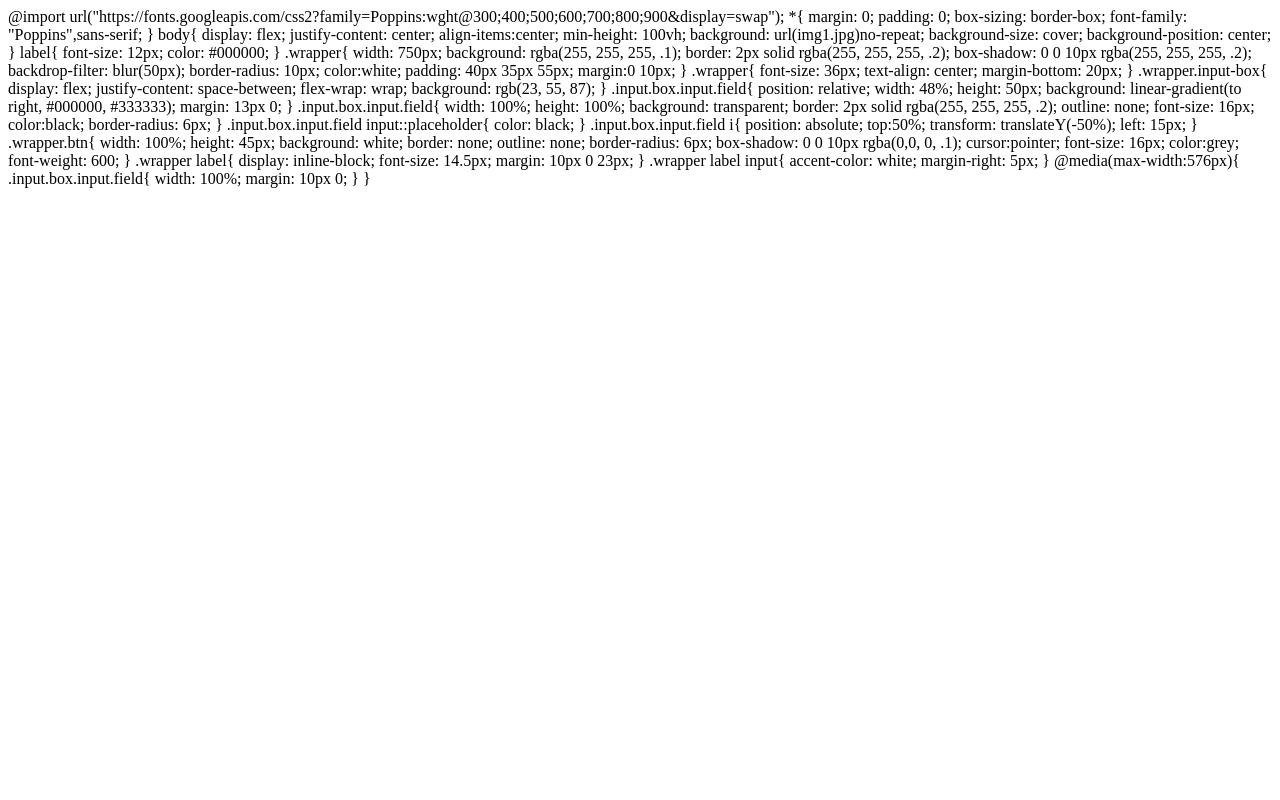
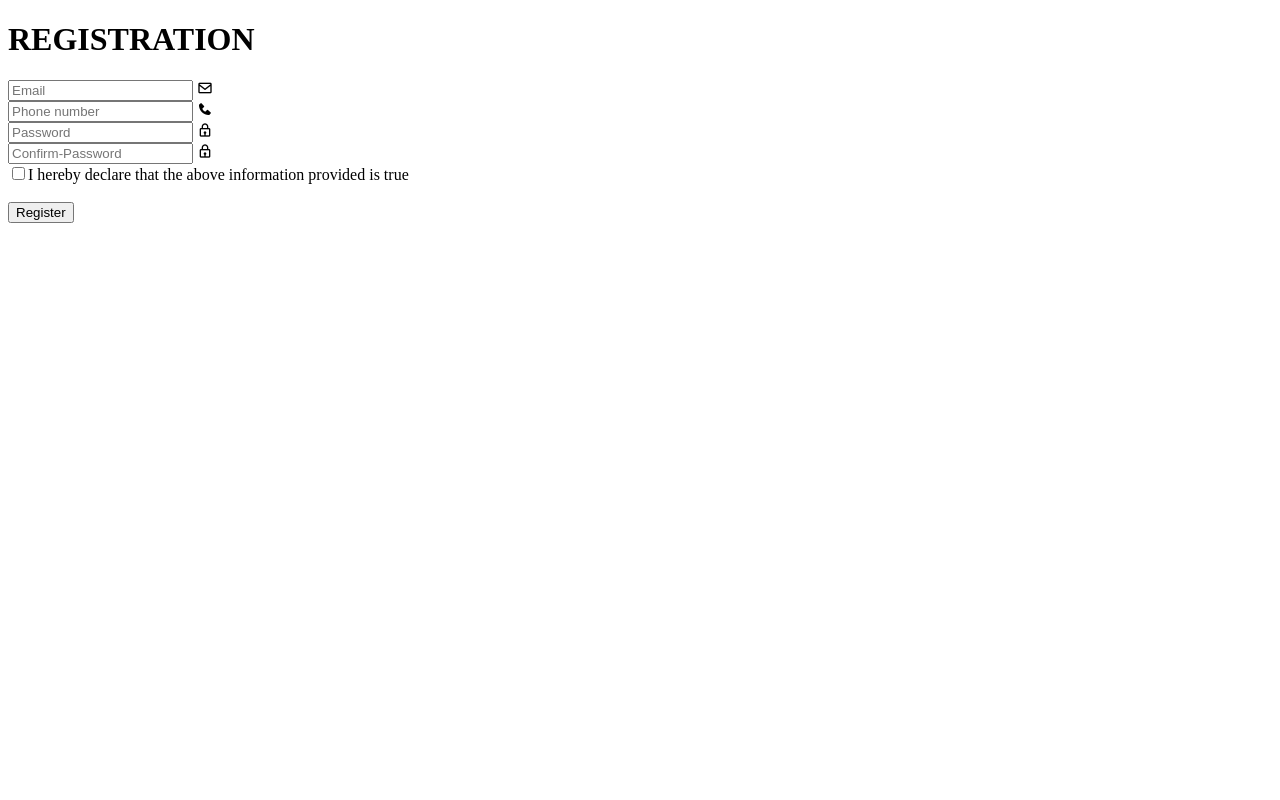
Before and after one commit to BingoProjectGroup/Bingo_CA2, a Flask app: template templates/register1.html in a window 1280 px wide. Run offline with Flask 3, Linux system fonts and the light colour scheme; the template is opened without the code that fills it, so the values that code supplies are empty.

Commit message:
Update register1.html

```diff
--- a/templates/register1.html
+++ b/templates/register1.html
@@ -1,128 +1,60 @@
-@import url("https://fonts.googleapis.com/css2?family=Poppins:wght@300;400;500;600;700;800;900&display=swap");
-
-
-*{
-    margin: 0;
-    padding: 0;
-    box-sizing: border-box;
-    font-family: "Poppins",sans-serif;
-}
-
-
-body{
-    display: flex;
-    justify-content: center;
-    align-items:center;
-    min-height: 100vh;
-    background: url(img1.jpg)no-repeat;
-    background-size: cover;
-    background-position: center;
-}
-
-label{
-    font-size: 12px;
-    color: #000000;
-
-}
-
-.wrapper{
-    width: 750px;
-    background: rgba(255, 255, 255, .1);
-    border: 2px solid rgba(255, 255, 255, .2);
-    box-shadow: 0 0 10px rgba(255, 255, 255, .2);
-    backdrop-filter: blur(50px);
-    border-radius: 10px;
-    color:white;
-    padding: 40px 35px 55px;
-    margin:0 10px;
-}
-
-
-.wrapper{
-    font-size: 36px;
-    text-align: center;
-    margin-bottom: 20px;
-
-
-}
-
-.wrapper.input-box{
-    display: flex;
-    justify-content: space-between;
-    flex-wrap: wrap;
-    background: rgb(23, 55, 87);
-
-}
-
-.input.box.input.field{
-    position: relative;
-    width: 48%;
-    height: 50px;
-    background: linear-gradient(to right, #000000, #333333);
-    margin: 13px 0;
-
-}
-
-.input.box.input.field{
-    width: 100%;
-    height: 100%;
-    background: transparent;
-    border: 2px solid rgba(255, 255, 255, .2);
-    outline: none;
-    font-size: 16px;
-    color:black;
-    border-radius: 6px;
-
-}
+<!DOCTYPE html>
+<html>
+<head>
+<meta charset="utf-8">
+<meta name="viewport" content="width=device-width, initial-scale=1.0">
+<title>User Registration</title>
+<link rel="stylesheet" href=" style.css">
+<link href='https://unpkg.com/boxicons@2.1.4/css/boxicons.min.css' rel='stylesheet'>
+</head>
+<body>
+  <form action="/register" method="POST">
+    <div class=" wrapper">
+        <form action="">
+            <h1>REGISTRATION</h1>
 
 
 
 
 
 
-.input.box.input.field input::placeholder{
-    color: black;
-}
 
-.input.box.input.field i{
-    position: absolute;
-    top:50%;
-    transform: translateY(-50%);
-    left: 15px;
-}
-
-.wrapper.btn{
-    width: 100%;
-    height: 45px;
-    background: white;
-    border: none;
-    outline: none;
-    border-radius: 6px;
-    box-shadow: 0 0 10px rgba(0,0, 0, .1);
-    cursor:pointer;
-    font-size: 16px;
-    color:grey;
-    font-weight: 600;
+            <div class="input-box">
+                <div class= "input-field">
+                <input type="text" placeholder="Email" required>
+                <i class='bx bx-envelope'></i>
+                </div>
+                <div class="input-field">
+                <input type="number" placeholder="Phone number" required>
+                <i class='bx bxs-phone' ></i>
+                </div>
+            </div>
 
 
-}
-.wrapper label{
-    display: inline-block;
-    font-size: 14.5px;
-    margin: 10px 0 23px;
-}
+            <div class="input-box">
+                <div class= "input-field">
+                <input type="password" placeholder="Password" required>
+                <i class='bx bx-lock' ></i>
+                </div>
+                <div class="input-field">
+                <input type="password" placeholder="Confirm-Password" required>
+                <i class='bx bx-lock' ></i>
+                </div>
+            </div>
 
-.wrapper label input{
-    accent-color: white;
-    margin-right: 5px;
-
-}
+            <label><input type="checkbox">I hereby declare that the  above information provided is true</label><br><br>
 
 
-@media(max-width:576px){
-    .input.box.input.field{
-        width: 100%;
-        margin: 10px 0;
 
-    }
-}
+
+
+
+
+
+
+
+    <button type="submit" name="submit">Register</button>
+    </div>
+  </form>
+</body>
+</html>
```
